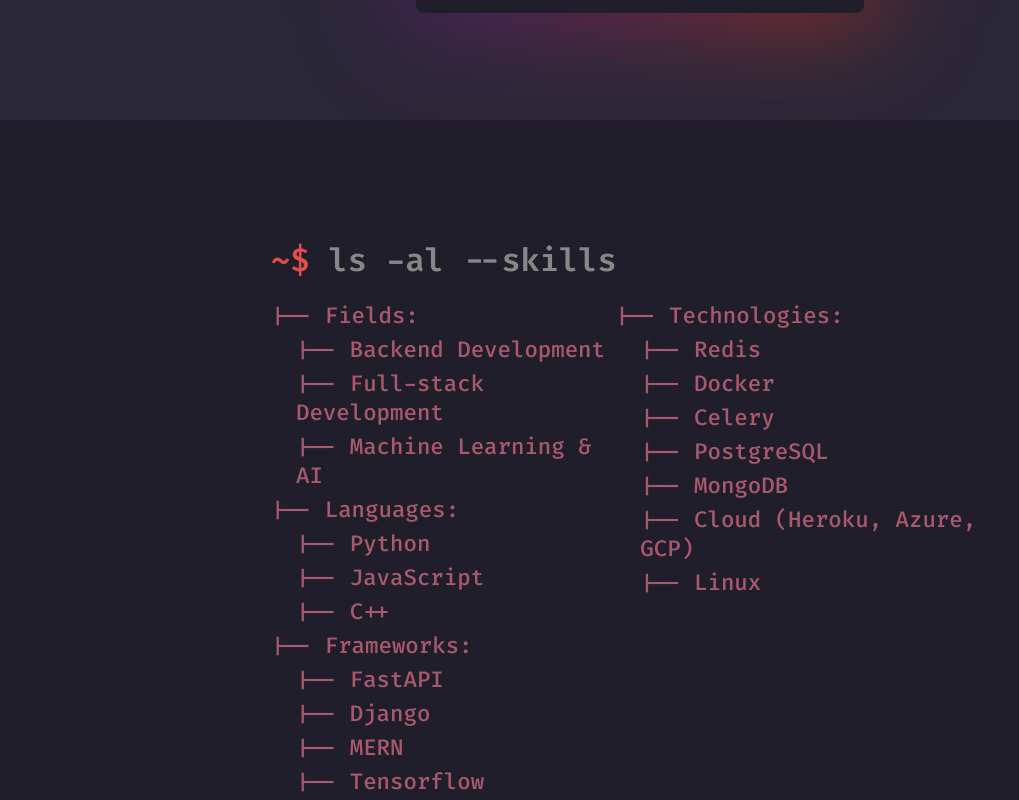
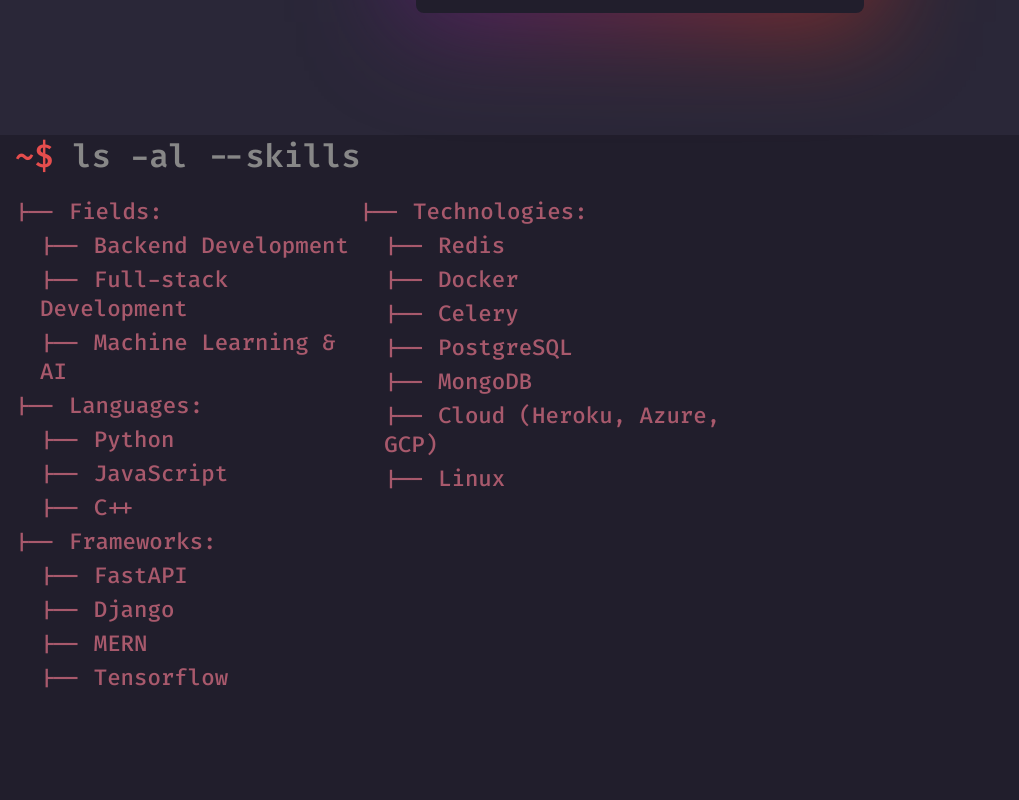
Before and after one commit to outoflaksh/my-own-site, a React (Create React App) app: page / in a window 1280 px wide. Shown: the part 680-1480 px from the top of the page, without its empty margins (0-1019 px from the left). Built offline with nearby package versions, Linux system fonts and the light colour scheme.

Commit message:
removed unneccesary styling

```diff
--- a/src/styles/skills.css
+++ b/src/styles/skills.css
@@ -1,10 +1,3 @@
-.skills-container {
-    display: flex;
-    flex-direction: column;
-    align-items: center;
-    justify-content: center;
-}
-
 li {
     list-style: none;
     margin: 5px 0;
```
